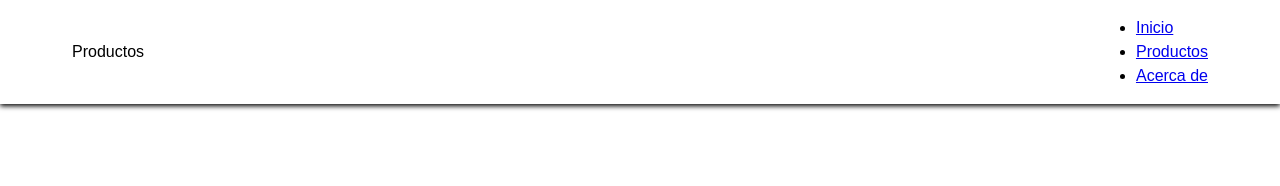
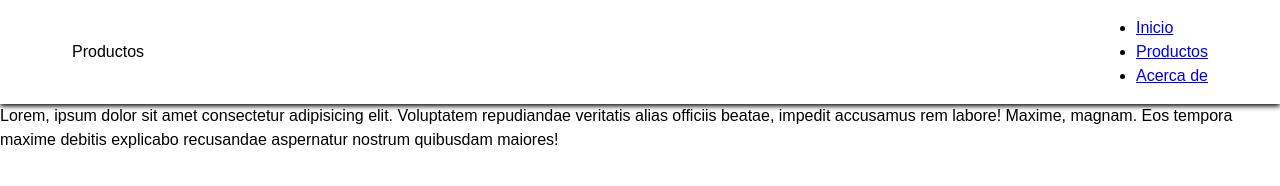
Before and after one commit to braypatio/proyecto-mc, a plain HTML site: page index.html in a window 1280 px wide. Drawn offline with Linux system fonts and the light colour scheme.

Commit message:
esta es una prueba de la clonacion del repositorio en mi casa no tiene nada importante esta modificacion

```diff
--- a/index.html
+++ b/index.html
@@ -25,7 +25,9 @@
 </nav>
 </header>
 
-
+<p>
+Lorem, ipsum dolor sit amet consectetur adipisicing elit. Voluptatem repudiandae veritatis alias officiis beatae, impedit accusamus rem labore! Maxime, magnam. Eos tempora maxime debitis explicabo recusandae aspernatur nostrum quibusdam maiores!
+</p>
 
 
 
```
